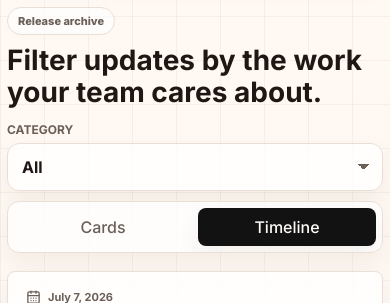
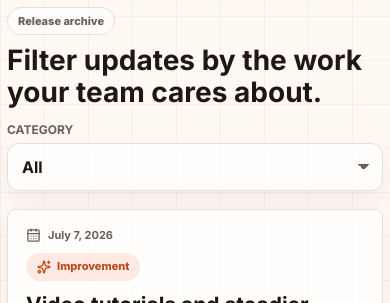
Before and after one commit to FoxSellApp/foxsell-changelog, a Next.js app: page / in a window 390 px wide. Shown: the part 2800-3103 px from the top of the page. Built offline with nearby package versions, Linux system fonts and the light colour scheme.

Commit message:
fix: simplify mobile changelog view controls

```diff
--- a/pages/index.js
+++ b/pages/index.js
@@ -242,6 +242,7 @@ const lightLogoUrl = "/assets/foxsell-logo.svg"
 const darkLogoUrl = "/assets/foxsell-logo-white.svg"
 const themeStorageKey = "foxsell-changelog-theme"
 const themeChangeEvent = "foxsell-changelog-theme-change"
+const mobileViewportQuery = "(max-width: 700px)"
 
 const navigationLinks = [
   {
@@ -283,6 +284,24 @@ function subscribeToThemeStore(onStoreChange) {
 
   return () => {
     window.removeEventListener(themeChangeEvent, onStoreChange)
+    mediaQuery.removeEventListener("change", onStoreChange)
+  }
+}
+
+function getMobileViewportSnapshot() {
+  return window.matchMedia(mobileViewportQuery).matches
+}
+
+function getServerMobileViewportSnapshot() {
+  return false
+}
+
+function subscribeToMobileViewport(onStoreChange) {
+  const mediaQuery = window.matchMedia(mobileViewportQuery)
+
+  mediaQuery.addEventListener("change", onStoreChange)
+
+  return () => {
     mediaQuery.removeEventListener("change", onStoreChange)
   }
 }
@@ -534,6 +553,11 @@ function TimelineView({ entries }) {
 
 export default function Home() {
   const theme = useSyncExternalStore(subscribeToThemeStore, getThemeSnapshot, getServerThemeSnapshot)
+  const isMobileViewport = useSyncExternalStore(
+    subscribeToMobileViewport,
+    getMobileViewportSnapshot,
+    getServerMobileViewportSnapshot
+  )
   const [selectedCategory, setSelectedCategory] = useState("All")
   const [releaseView, setReleaseView] = useState("Timeline")
 
@@ -545,6 +569,7 @@ export default function Home() {
 
     return changelogEntries.filter((entry) => entry.tag === selectedCategory)
   }, [selectedCategory])
+  const visibleReleaseView = isMobileViewport ? "Timeline" : releaseView
 
   const toggleTheme = () => {
     const updatedTheme = theme === "dark" ? "light" : "dark"
@@ -759,15 +784,17 @@ export default function Home() {
               </select>
             </label>
 
+            {!isMobileViewport ? (
               <Tabs value={releaseView} onValueChange={setReleaseView} className="view-tabs">
                 <TabsList aria-label="Choose changelog presentation">
                   <TabsTrigger value="Cards">Cards</TabsTrigger>
                   <TabsTrigger value="Timeline">Timeline</TabsTrigger>
                 </TabsList>
               </Tabs>
+            ) : null}
           </div>
 
-          {releaseView === "Timeline" ? <TimelineView entries={filteredEntries} /> : <ReleaseGrid entries={filteredEntries} />}
+          {visibleReleaseView === "Timeline" ? <TimelineView entries={filteredEntries} /> : <ReleaseGrid entries={filteredEntries} />}
         </section>
       </main>
     </>
--- a/styles/globals.css
+++ b/styles/globals.css
@@ -1254,6 +1254,10 @@ html[data-theme="dark"] .theme-toggle .theme-toggle-sun {
     outline-offset: 2px;
   }
 
+  .view-tabs {
+    display: none;
+  }
+
   .ui-tabs-list {
     width: 100%;
     scroll-padding-inline: 6px;
```
Lines whose indentation alone changed are shown as unchanged.
